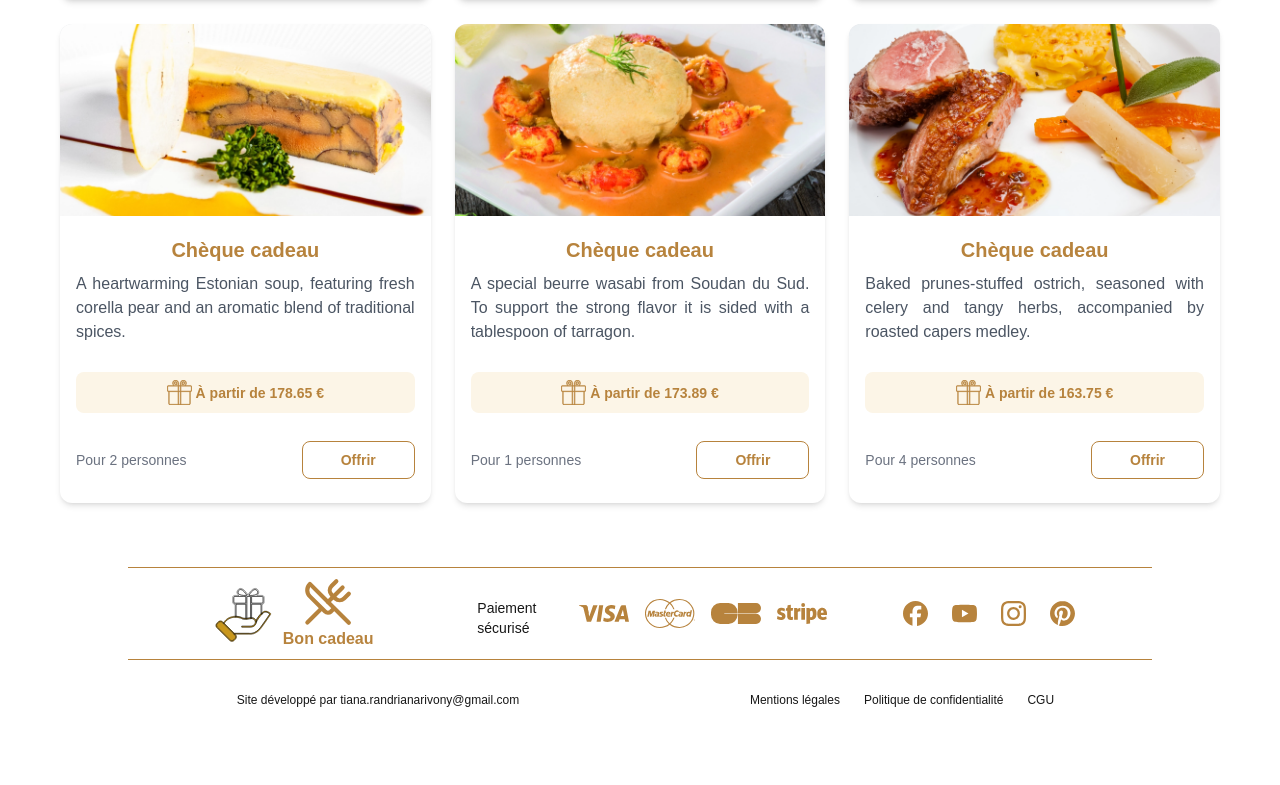
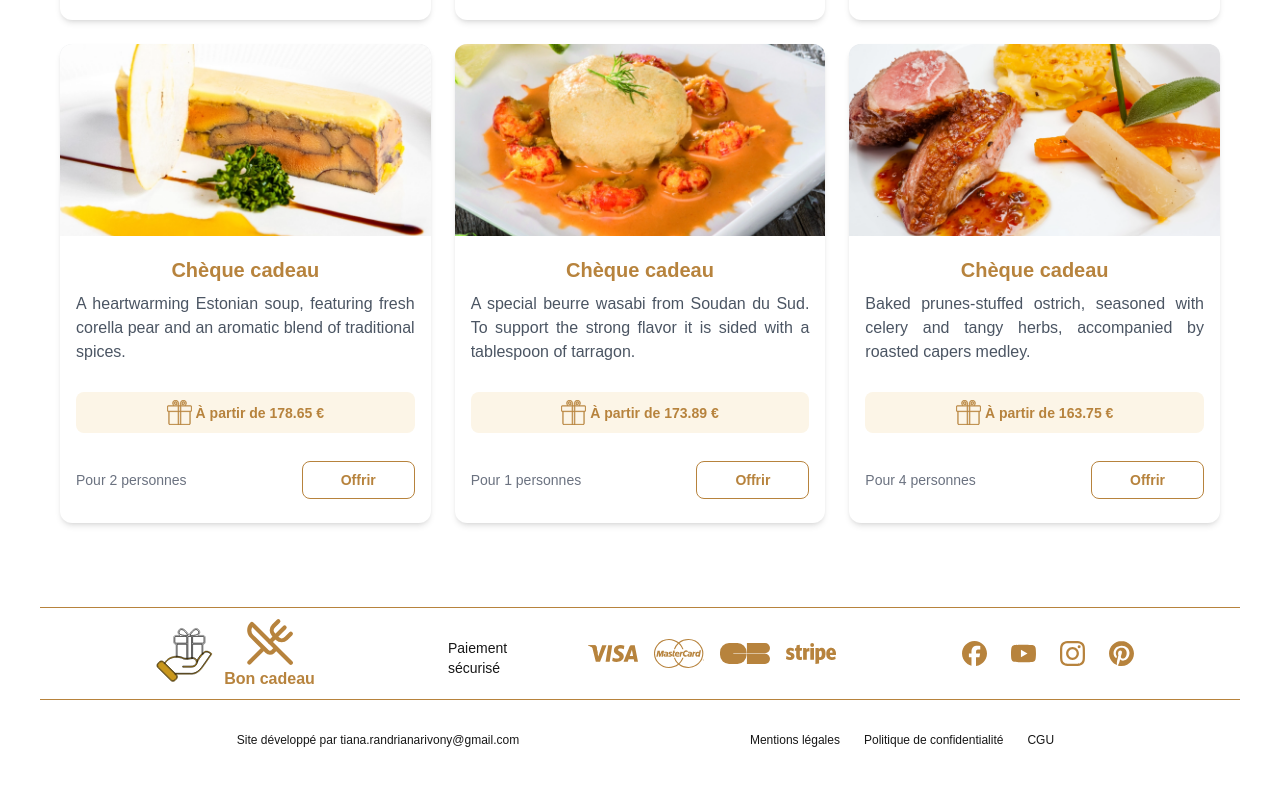
Before and after one commit to lamb0tiana/rhx, a Next.js app: page / in a window 1280 px wide. Shown: the part 863-1648 px from the top of the page. Built offline with nearby package versions, Linux system fonts and the light colour scheme.

Commit message:
review spacing

```diff
--- a/app/(home)/page.tsx
+++ b/app/(home)/page.tsx
@@ -29,7 +29,7 @@ export default function Home() {
                 <span className="mt-2">Chargement des bons de commande</span>
             </div>
             :
-            <div className="container max-w-[1200px] mx-auto px-5">
+            <div className="container max-w-[1200px] mx-auto p-5">
                 <div
                     className={`grid grid-cols-1 sm:grid-cols-2 lg:grid-cols-4 w-fit m-auto gap-0 p-1 justify-center gap-2.5 my-5 font-bold items-center`}
                     id={style.filter}
--- a/app/components/footer/index.tsx
+++ b/app/components/footer/index.tsx
@@ -5,7 +5,7 @@ import SecurePayment from "@/app/components/footer/securedPayment";
 
 export default function Footer() {
     return <footer className="my-8 py-8 w-full mx-auto ">
-        <div className="container mx-auto border-primary border-t border-b max-w-[1024px] py-2">
+        <div className="container mx-auto border-primary border-t border-b max-w-[1200px] py-2">
             <div className="grid grid-cols-1 md:grid-cols-3 gap-6">
                 <div className="flex flex-col  items-center">
                     <LeftSide/>
--- a/app/info/[id]/content.tsx
+++ b/app/info/[id]/content.tsx
@@ -12,7 +12,7 @@ export default function Content({id}: { id: number }) {
     if (!selection)
         return <div className="text-center">No product</div>
 
-    return <div className="flex flex-col items-stretch gap-4 md:flex-row md:gap-8">
+    return <div className="flex flex-col items-stretch gap-4 md:flex-row md:gap-8 border-b border-primary pb-8 ">
         <div className="w-full md:w-1/2 flex justify-center items-center bg-gray-50">
             <Image
                 layout="responsive"
@@ -20,7 +20,7 @@ export default function Content({id}: { id: number }) {
                 alt="Image du produit"
                 width={500}
                 height={400}
-                className="object-contain max-w-[90%] md:max-w-full"
+                className="object-contain max-w-[90%] md:max-w-full rounded-xl"
             />
         </div>
         <div className="w-full md:w-1/2 flex flex-col justify-between px-4 sm:px-6 lg:px-8 py-4">
```
